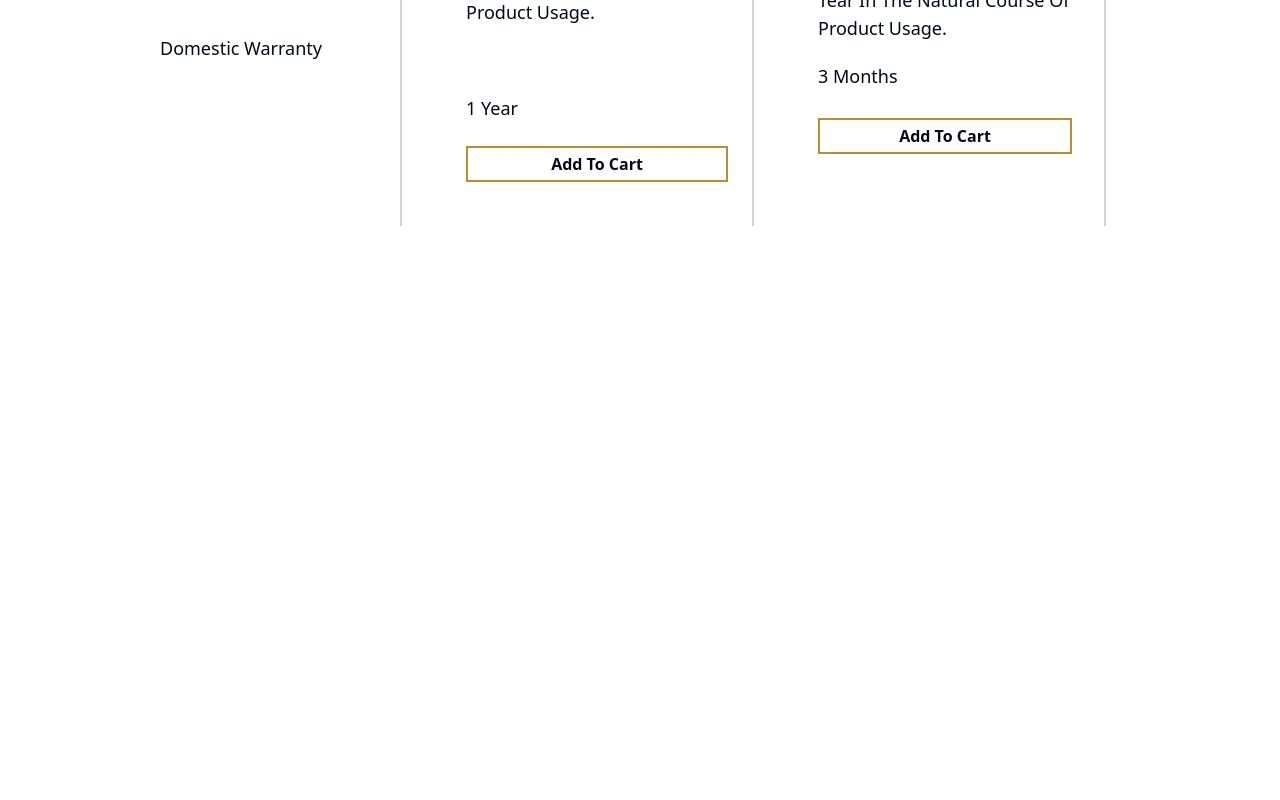
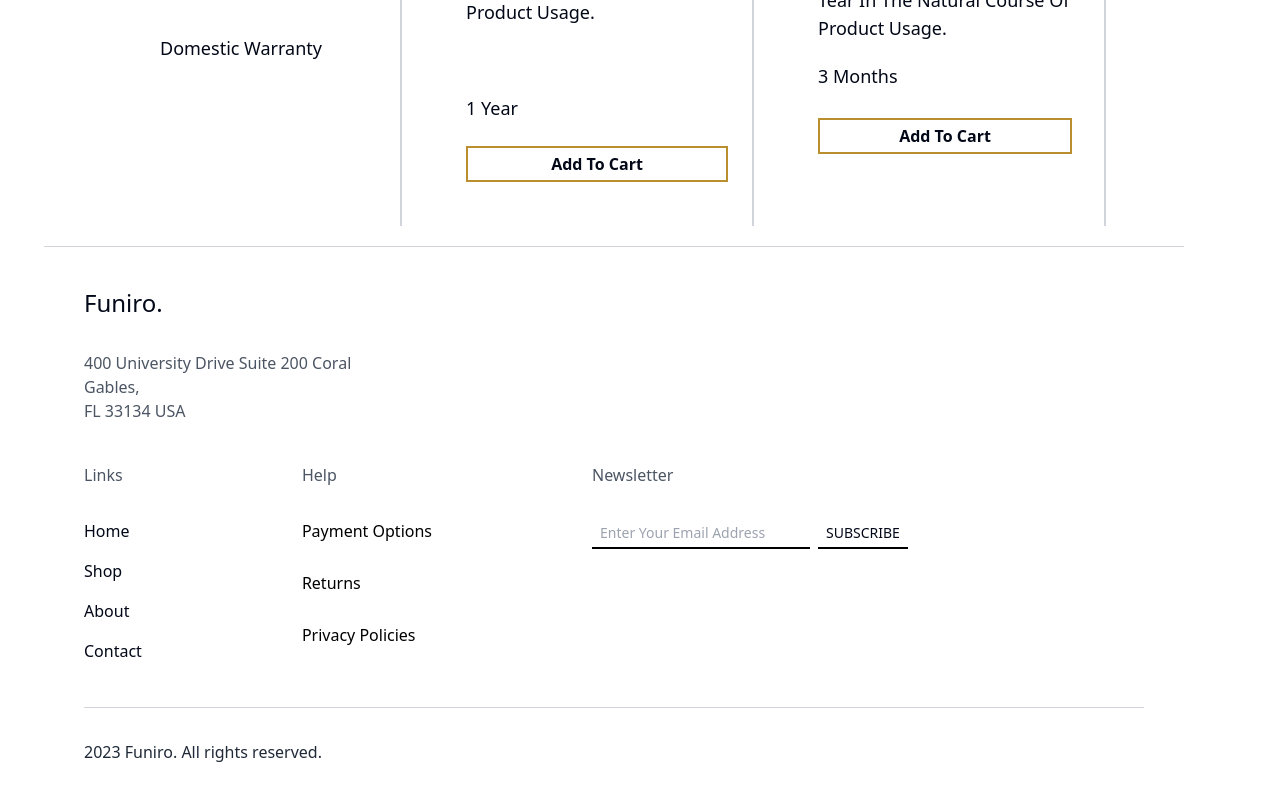
Before and after one commit to Aprender-e-Crescer/e-commerce, a React (Vite) app: page / in a window 1280 px wide. Shown: the part 1973-2773 px from the top of the page. Before the commit the page ends 2199 px from the top, so only its background shows below. Built offline with nearby package versions, Linux system fonts and the light colour scheme.

Commit message:
subindo footer (#4)
Co-authored-by: 7chaylon <chaylontdasilva@gmail.com>

```diff
--- a/src/App.tsx
+++ b/src/App.tsx
@@ -1,9 +1,13 @@
-import ProductComparison from './pages/product-comparison'
+import ProductComparison from './pages/product-comparison';
+import {Footer} from './components/footer';
 
 function App() {
   return (
-    <ProductComparison />
-  )
+    <>
+      <ProductComparison />
+      <Footer />
+    </>
+  );
 }
 
-export default App
+export default App;
--- /dev/null
+++ b/src/components/footer.tsx
@@ -0,0 +1,57 @@
+import React from 'react'
+
+export function Footer() {
+  return (
+    <footer className="bg-white box-border  mt-5 ml-11 mr-24">
+      <div className="p-10 border-t border-gray-300">
+        <div className="flex gap-10 flex-wrap">
+          <div className="flex-1 flex flex-col">
+            <h3 className="mb-8 text-2xl">Funiro.</h3>
+            <p className="w-72 text-gray-600 text-base">
+              400 University Drive Suite 200 Coral Gables,
+              <br /> FL 33134 USA
+            </p>
+          </div>
+
+          <div className="flex gap-40 flex-wrap ">
+            <div className="flex-1 flex flex-col">
+              <p className="mb-8 text-base text-gray-600">Links</p>
+              <div>
+                <h4 className="mb-4 text-base">Home</h4>
+                <h4 className="mb-4 text-base">Shop</h4>
+                <h4 className="mb-4 text-base">About</h4>
+                <h4 className="mb-4 text-base">Contact</h4>
+              </div>
+            </div>
+
+            <div className="flex flex-col">
+              <p className="mb-8 text-base text-gray-600">Help</p>
+              <div className="text-black">
+                <h4 className="mb-7">Payment Options</h4>
+                <h4 className="mb-7 ">Returns</h4>
+                <h4 className="mb-7 ">Privacy Policies</h4>
+              </div>
+            </div>
+
+            <div className="flex-1 flex flex-col">
+              <p className="mb-8 text-base text-gray-600">Newsletter</p>
+              <div className="flex items-center gap-2">
+                <input
+                  type="email"
+                  placeholder="Enter Your Email Address"
+                  className="border-b-2 border-black px-2 py-1 text-sm focus:outline-none"
+                />
+                <button className="border-b-2 border-black px-2 py-1 text-sm focus:outline-none">
+                  SUBSCRIBE
+                </button>
+              </div>
+            </div>
+          </div>
+        </div>
+        <div className="border-t border-gray-300 text-left text-gray-800 py-8 text-base mt-7">
+          <p className="m-0">2023 Funiro. All rights reserved.</p>
+        </div>
+      </div>
+    </footer>
+  )
+}
```
